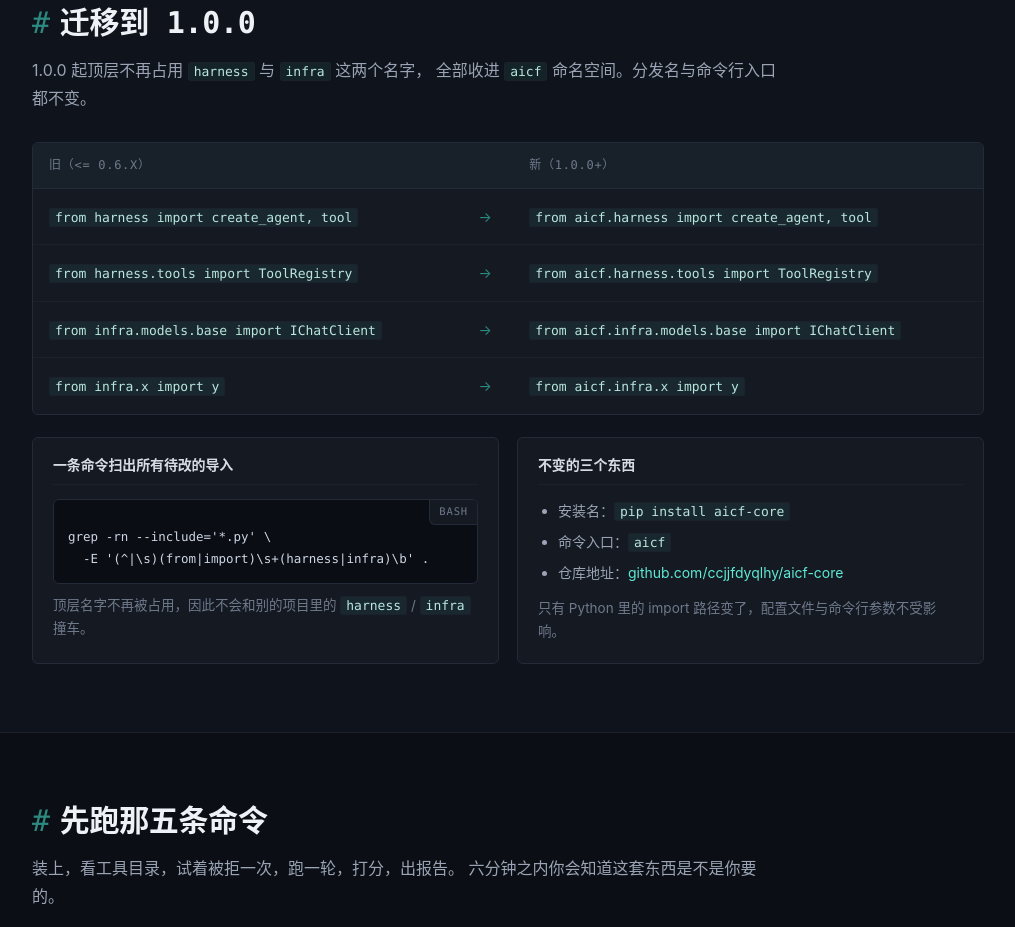
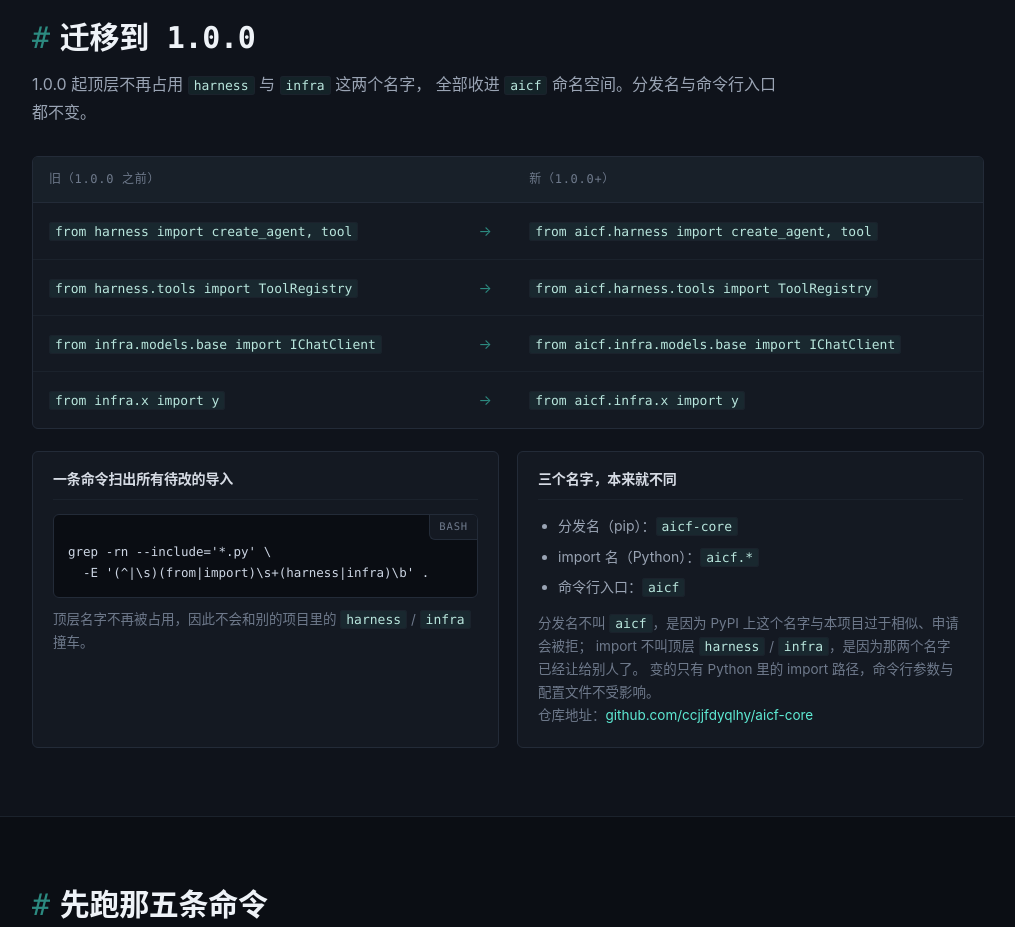
Before and after one commit to ccjjfdyqlhy/DSN-exp, a plain HTML site: page docs/site/index.html in a window 1280 px wide. Shown: the part 5851-6778 px from the top of the page, without its empty margins (132-1147 px from the left). Drawn offline with Linux system fonts and the light colour scheme.

Commit message:
docs(site): align the migration section with the 1.0.0 namespace refactor
- the 'old' column now reads 1.0.0 之前 (rc1-rc3 also used the old paths)
- spell out the three names explicitly: 分发名 aicf-core / import 名 aicf.* /
  CLI aicf, with the reason they intentionally differ
- refresh the module paths in the dependency rule to aicf/infra/...

```diff
--- a/docs/site/index.html
+++ b/docs/site/index.html
@@ -297,7 +297,7 @@ aicf eval --dataset basic \
         <p>认业务 → 属于 <code>aicf-ui</code> 仓库；关心消息与工具 → <code>aicf/harness</code>；只管进程/HTTP/显存/磁盘/密钥 → <code>aicf/infra</code>。</p>
       </div>
       <div class="rule">
-        <h3>规则二：<code>infra/eval</code> 与 <code>infra/runtime</code> 不得 import harness</h3>
+        <h3>规则二：<code>aicf/infra/eval</code> 与 <code>aicf/infra/runtime</code> 不得 import <code>aicf.harness</code></h3>
         <p>评测层只认自己定义的 <code>Trace</code> / <code>ToolCall</code>，由 <code>trace_from_events()</code> 做只读适配。</p>
       </div>
       <div class="rule">
@@ -411,7 +411,7 @@ aicf eval --dataset basic \
       <table class="migration-table">
         <thead>
           <tr>
-            <th>旧（&lt;= 0.6.x）</th>
+            <th>旧（1.0.0 之前）</th>
             <th class="col-arrow"></th>
             <th>新（1.0.0+）</th>
           </tr>
@@ -449,13 +449,20 @@ aicf eval --dataset basic \
         <p class="expected">顶层名字不再被占用，因此不会和别的项目里的 <code>harness</code> / <code>infra</code> 撞车。</p>
       </div>
       <div class="card">
-        <h3>不变的三个东西</h3>
+        <h3>三个名字，本来就不同</h3>
         <ul class="plain-list">
-          <li>安装名：<code>pip install aicf-core</code></li>
-          <li>命令入口：<code>aicf</code></li>
-          <li>仓库地址：<a href="https://github.com/ccjjfdyqlhy/aicf-core" target="_blank" rel="noopener">github.com/ccjjfdyqlhy/aicf-core</a></li>
+          <li>分发名（pip）：<code>aicf-core</code></li>
+          <li>import 名（Python）：<code>aicf.*</code></li>
+          <li>命令行入口：<code>aicf</code></li>
         </ul>
-        <p class="expected">只有 Python 里的 import 路径变了，配置文件与命令行参数不受影响。</p>
+        <p class="expected">
+          分发名不叫 <code>aicf</code>，是因为 PyPI 上这个名字与本项目过于相似、申请会被拒；
+          import 不叫顶层 <code>harness</code> / <code>infra</code>，是因为那两个名字已经让给别人了。
+          变的只有 Python 里的 import 路径，命令行参数与配置文件不受影响。
+        </p>
+        <p class="expected">
+          仓库地址：<a href="https://github.com/ccjjfdyqlhy/aicf-core" target="_blank" rel="noopener">github.com/ccjjfdyqlhy/aicf-core</a>
+        </p>
       </div>
     </div>
   </div>
```
